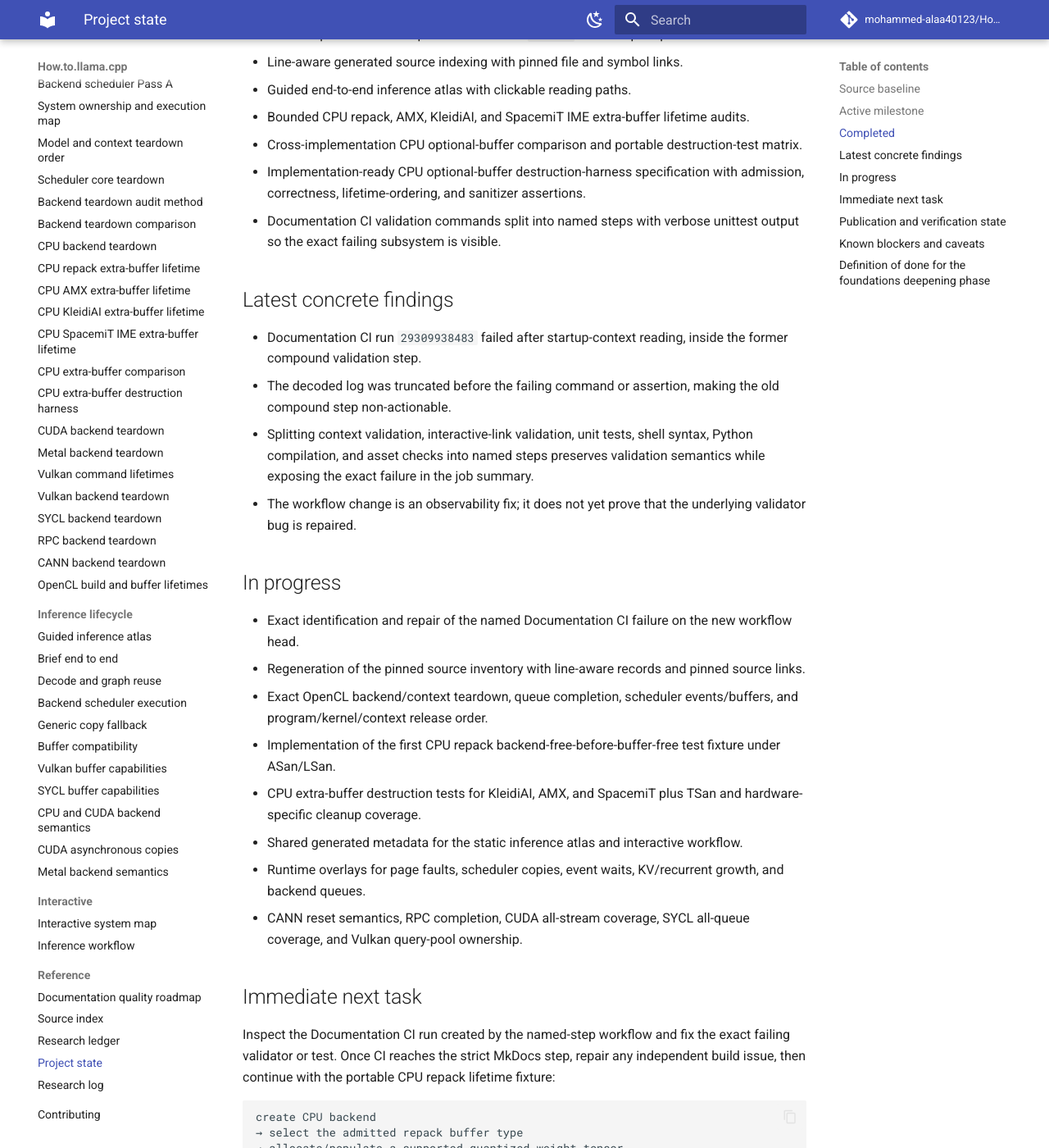
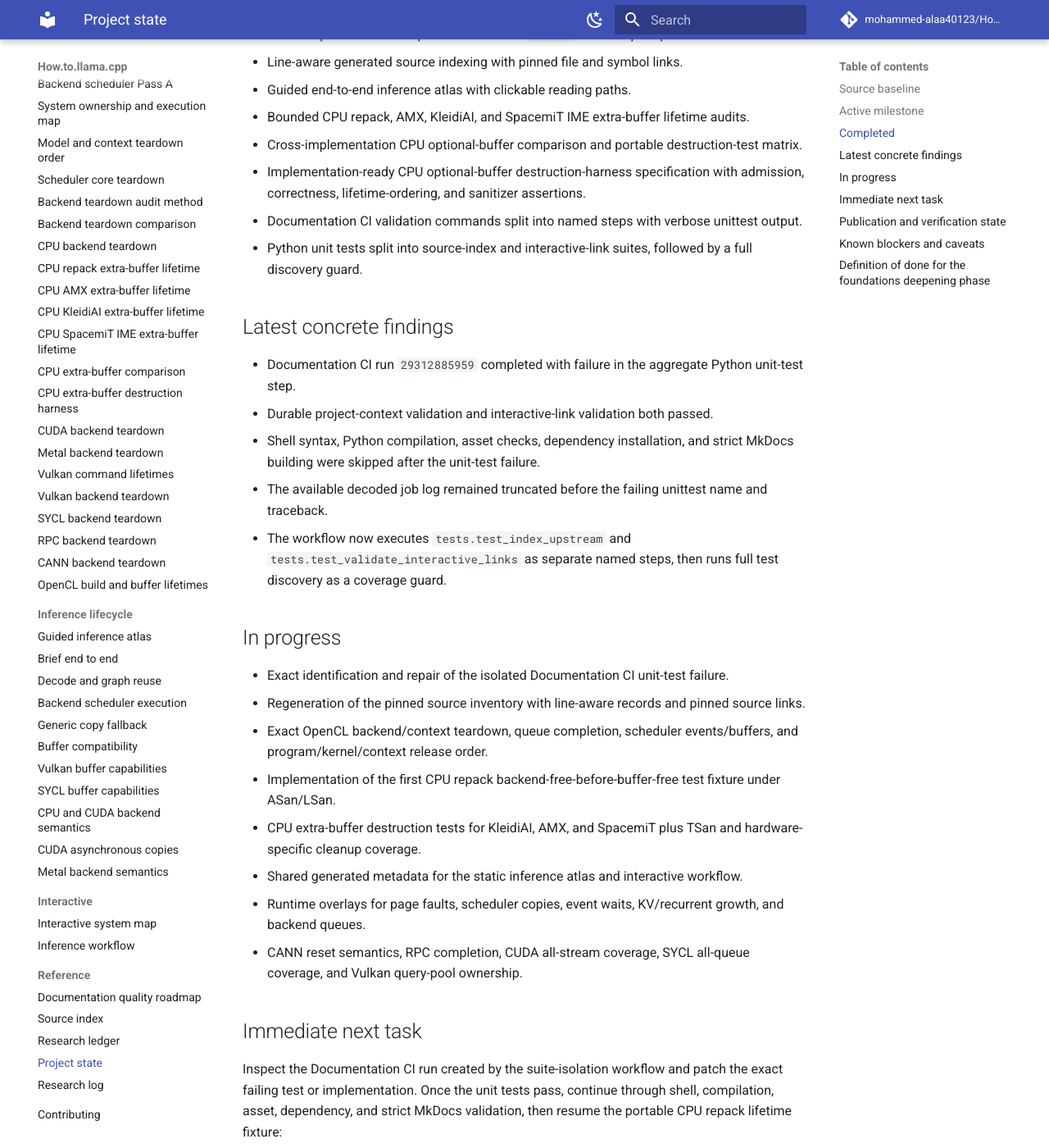
Before and after one commit to mohammed-alaa40123/How.to.llama.cpp, an MkDocs documentation site: the page built from docs/reference/project-state.md, in a window 1280 px wide and 1400 px high, scrolled down 1023 px. Shown: the whole window at 82% size. Built offline with MkDocs 1.6.1 and Material for MkDocs 9.7.7, drawn with Linux system fonts in a browser that asks for light colours; comment, search, counter and statistics services are not loaded; some of the changed text lies outside the part shown.

Commit message:
docs: update project state after unit-test isolation

````diff
--- a/docs/reference/project-state.md
+++ b/docs/reference/project-state.md
@@ -29,18 +29,20 @@ Read this file after the root README on every run. It is the compact checkpoint
 - Bounded CPU repack, AMX, KleidiAI, and SpacemiT IME extra-buffer lifetime audits.
 - Cross-implementation CPU optional-buffer comparison and portable destruction-test matrix.
 - Implementation-ready CPU optional-buffer destruction-harness specification with admission, correctness, lifetime-ordering, and sanitizer assertions.
-- Documentation CI validation commands split into named steps with verbose unittest output so the exact failing subsystem is visible.
+- Documentation CI validation commands split into named steps with verbose unittest output.
+- Python unit tests split into source-index and interactive-link suites, followed by a full discovery guard.
 
 ## Latest concrete findings
 
-- Documentation CI run `29309938483` failed after startup-context reading, inside the former compound validation step.
-- The decoded log was truncated before the failing command or assertion, making the old compound step non-actionable.
-- Splitting context validation, interactive-link validation, unit tests, shell syntax, Python compilation, and asset checks into named steps preserves validation semantics while exposing the exact failure in the job summary.
-- The workflow change is an observability fix; it does not yet prove that the underlying validator bug is repaired.
+- Documentation CI run `29312885959` completed with failure in the aggregate Python unit-test step.
+- Durable project-context validation and interactive-link validation both passed.
+- Shell syntax, Python compilation, asset checks, dependency installation, and strict MkDocs building were skipped after the unit-test failure.
+- The available decoded job log remained truncated before the failing unittest name and traceback.
+- The workflow now executes `tests.test_index_upstream` and `tests.test_validate_interactive_links` as separate named steps, then runs full test discovery as a coverage guard.
 
 ## In progress
 
-- Exact identification and repair of the named Documentation CI failure on the new workflow head.
+- Exact identification and repair of the isolated Documentation CI unit-test failure.
 - Regeneration of the pinned source inventory with line-aware records and pinned source links.
 - Exact OpenCL backend/context teardown, queue completion, scheduler events/buffers, and program/kernel/context release order.
 - Implementation of the first CPU repack backend-free-before-buffer-free test fixture under ASan/LSan.
@@ -51,7 +53,7 @@ Read this file after the root README on every run. It is the compact checkpoint
 
 ## Immediate next task
 
-Inspect the Documentation CI run created by the named-step workflow and fix the exact failing validator or test. Once CI reaches the strict MkDocs step, repair any independent build issue, then continue with the portable CPU repack lifetime fixture:
+Inspect the Documentation CI run created by the suite-isolation workflow and patch the exact failing test or implementation. Once the unit tests pass, continue through shell, compilation, asset, dependency, and strict MkDocs validation, then resume the portable CPU repack lifetime fixture:
 
 ```text
 create CPU backend
@@ -66,16 +68,16 @@ create CPU backend
 
 ## Publication and verification state
 
-- Work is published in PR #1 from branch `automation/backend-teardown-audit-method`; the branch remained open and mergeable after the CI observability commits.
-- Updated `.github/workflows/docs-ci.yml` so each validator is a separately named Actions step and unittest runs verbosely.
-- Added detailed note `logs/research/2026-07-14/0949-docs-ci-validation-observability.md`.
-- Local cloning again failed with `Could not resolve host: github.com`, so checkout-based Python tests, strict MkDocs build, and `check_site.sh` could not run.
-- The previously checked Documentation CI run `29309938483` failed in the old compound validation step; a new run is expected on the updated PR head.
+- Work is published in PR #1 from branch `automation/backend-teardown-audit-method`; the PR remains open and mergeable.
+- Documentation CI run `29312885959` identified Python unit tests as the failing subsystem while both context validators passed.
+- Updated `.github/workflows/docs-ci.yml` to isolate the two current test modules and retain full discovery coverage.
+- Added detailed note `logs/research/2026-07-14/1052-unit-test-suite-isolation.md`.
+- Local cloning again failed with `Could not resolve host: github.com`, so checkout-based test reproduction, strict MkDocs build, and `check_site.sh` remain unavailable.
 - The public Pages route for branch-only artifacts cannot deploy until PR #1 merges; live verification remains pending.
 
 ## Known blockers and caveats
 
-- **Current CI diagnosis:** the old workflow exposed only a compound validation-step failure. The new named-step workflow must complete before the exact failing validator can be fixed.
+- **Current CI diagnosis:** the failing subsystem is Python unit tests, but the prior aggregate step and truncated log did not expose the exact module or traceback. The new suite-isolation run must complete before a precise fix can be applied.
 - **Pinned regeneration blocker:** no usable local pinned llama.cpp checkout is available, so the source index could not be regenerated here.
 - **Large upstream file blocker:** the connector exposes the pinned OpenCL blob as truncated output and exact hidden symbols remain difficult to search.
 - **Local validation blocker:** cloning failed with `Could not resolve host: github.com`; Python tests, strict MkDocs build, and `check_site.sh` require a usable checkout.
````
Also changed, not shown: other parts of docs/reference/project-state.md (+1 -1 lines).
